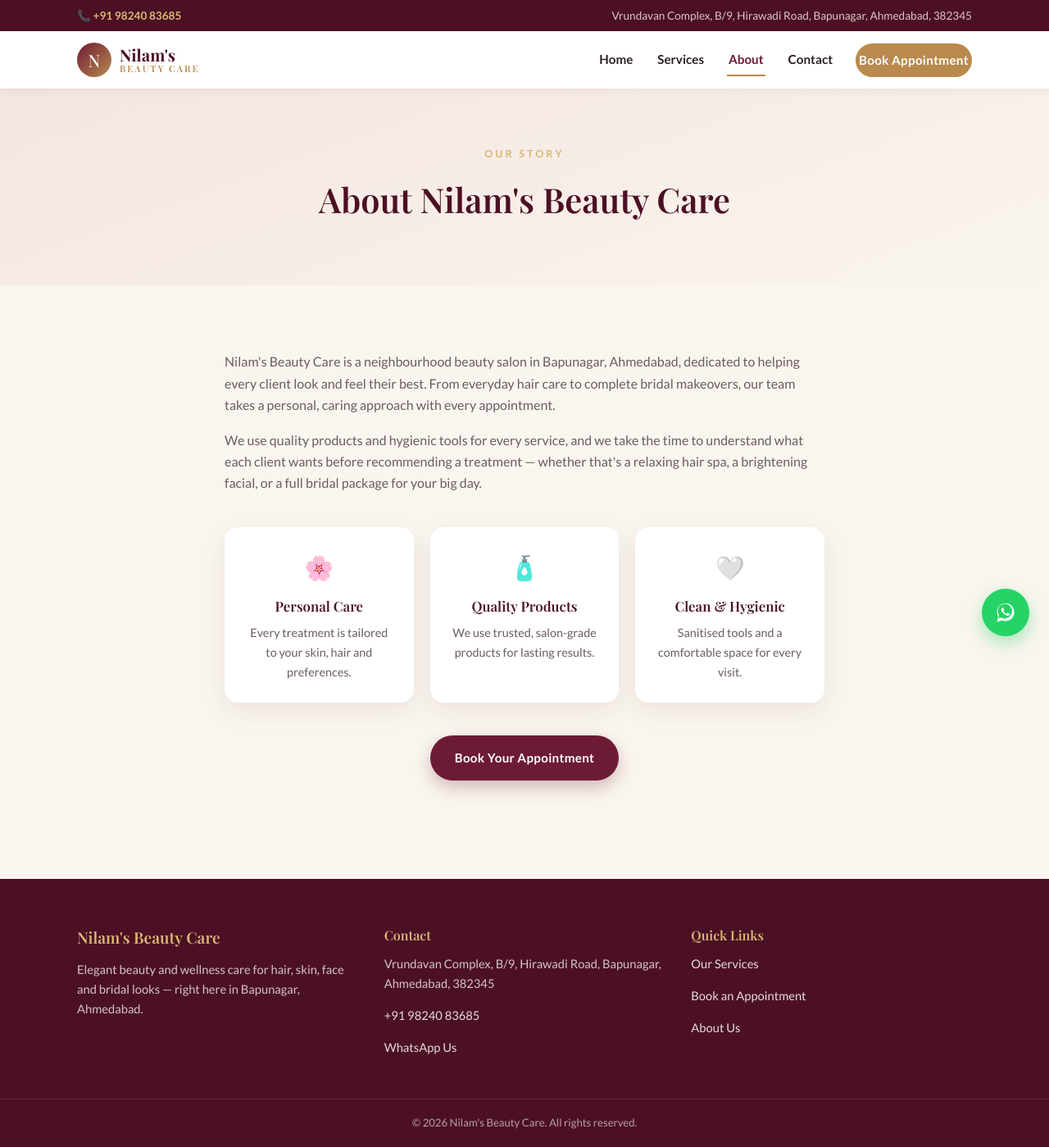
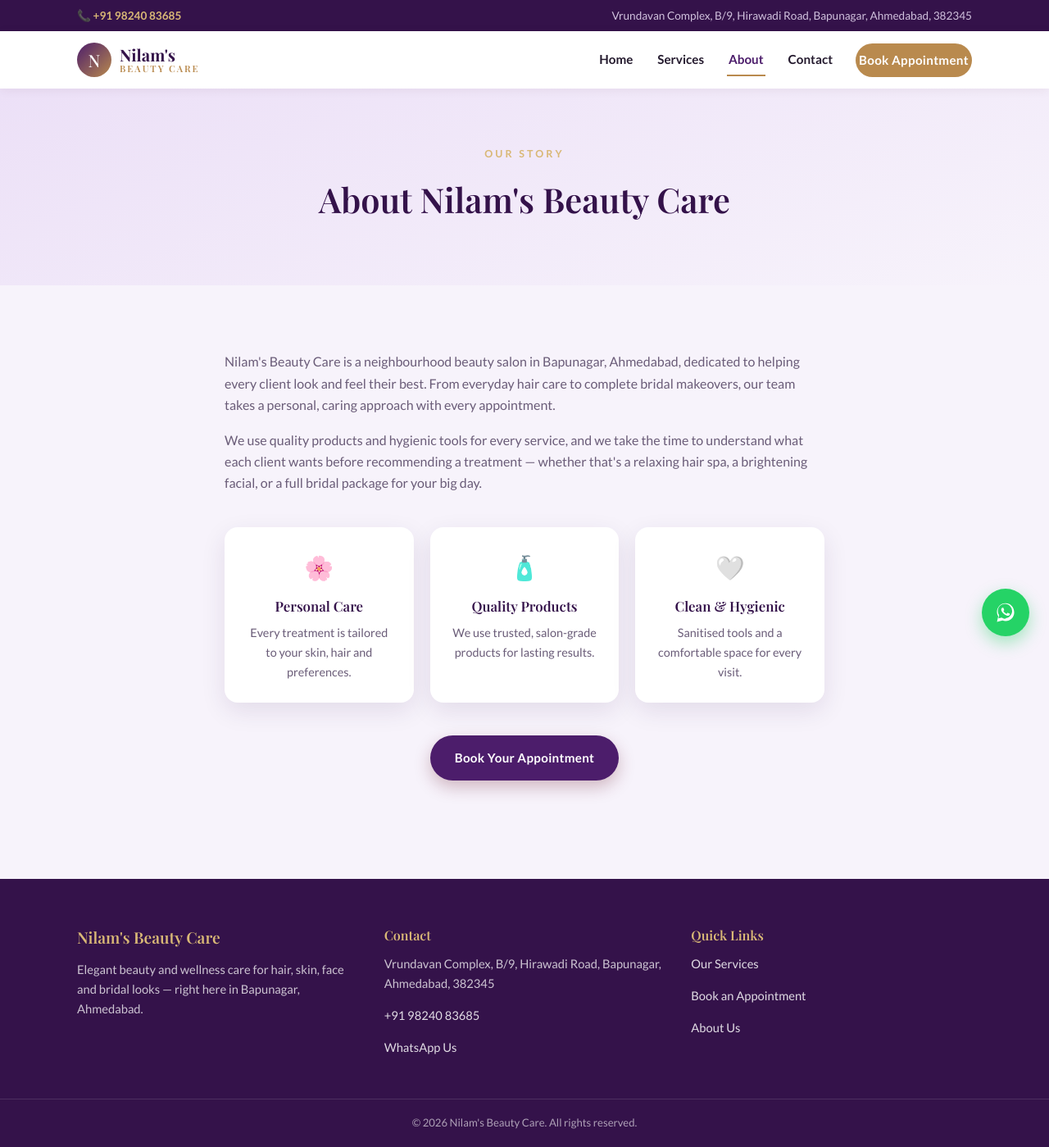
Before and after one commit to ziya893/nilams-beauty-care, a Django app: page /about/ in a window 1280 px wide. Shown: the whole page at 82% size. Run offline with Django 5.2, Linux system fonts and the light colour scheme.

Commit message:
Change website theme to purple/lavender

```diff
--- a/salon/static/salon/css/style.css
+++ b/salon/static/salon/css/style.css
@@ -4,16 +4,16 @@
    ========================================================= */
 
 :root {
-    --wine: #6d1b34;
-    --wine-dark: #4c1024;
+    --wine: #4c1d6b;
+    --wine-dark: #34124a;
     --gold: #b98a4e;
     --gold-light: #d9b876;
-    --cream: #faf5ef;
-    --blush: #f4e5e0;
-    --ink: #2c2024;
-    --ink-soft: #6b5c60;
+    --cream: #f7f3fb;
+    --blush: #ece0f7;
+    --ink: #241a2e;
+    --ink-soft: #6a5c78;
     --white: #ffffff;
-    --shadow: 0 10px 30px rgba(76, 16, 36, 0.08);
+    --shadow: 0 10px 30px rgba(52, 18, 74, 0.10);
     --radius: 16px;
     --font-heading: 'Playfair Display', Georgia, serif;
     --font-body: 'Lato', 'Segoe UI', sans-serif;
```
